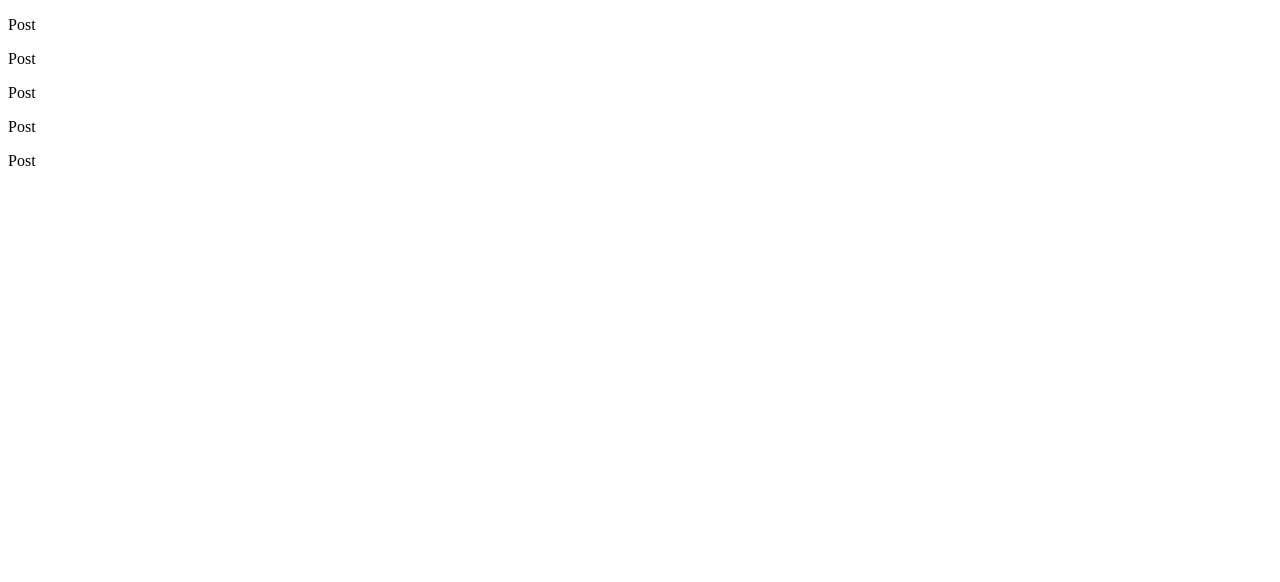
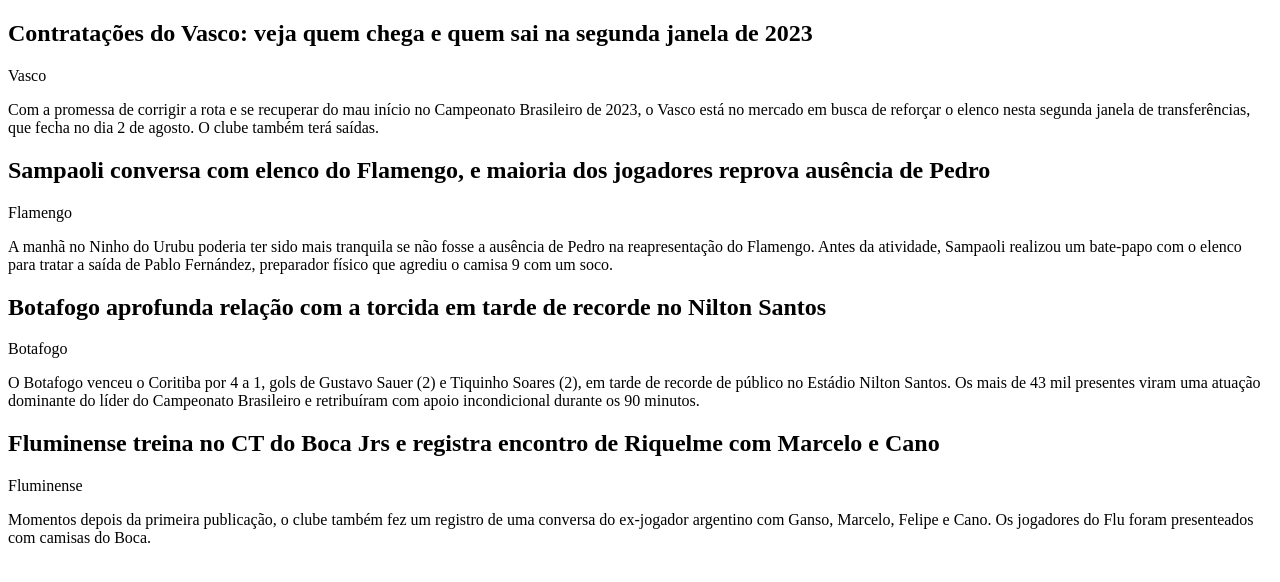
Before and after one commit to tnncodes/ignite-reactjs-01-fundamentos, a React (Vite) app: page / in a window 1280 px wide. Shown: the top 582 px of the page. Built offline with nearby package versions, Linux system fonts and the light colour scheme.

Commit message:
Propriedades

```diff
--- a/src/App.jsx
+++ b/src/App.jsx
@@ -3,11 +3,26 @@
 export function App() {
   return (
       <>
-        <Post />
-        <Post />
-        <Post />
-        <Post />
-        <Post />
+        <Post
+          team="Vasco"
+          title="Contratações do Vasco: veja quem chega e quem sai na segunda janela de 2023"
+          content="Com a promessa de corrigir a rota e se recuperar do mau início no Campeonato Brasileiro de 2023, o Vasco está no mercado em busca de reforçar o elenco nesta segunda janela de transferências, que fecha no dia 2 de agosto. O clube também terá saídas."
+        />
+        <Post
+          team="Flamengo"
+          title="Sampaoli conversa com elenco do Flamengo, e maioria dos jogadores reprova ausência de Pedro"
+          content="A manhã no Ninho do Urubu poderia ter sido mais tranquila se não fosse a ausência de Pedro na reapresentação do Flamengo. Antes da atividade, Sampaoli realizou um bate-papo com o elenco para tratar a saída de Pablo Fernández, preparador físico que agrediu o camisa 9 com um soco."
+        />
+        <Post
+          team="Botafogo"
+          title="Botafogo aprofunda relação com a torcida em tarde de recorde no Nilton Santos"
+          content="O Botafogo venceu o Coritiba por 4 a 1, gols de Gustavo Sauer (2) e Tiquinho Soares (2), em tarde de recorde de público no Estádio Nilton Santos. Os mais de 43 mil presentes viram uma atuação dominante do líder do Campeonato Brasileiro e retribuíram com apoio incondicional durante os 90 minutos."
+        />
+        <Post
+          team="Fluminense"
+          title="Fluminense treina no CT do Boca Jrs e registra encontro de Riquelme com Marcelo e Cano"
+          content="Momentos depois da primeira publicação, o clube também fez um registro de uma conversa do ex-jogador argentino com Ganso, Marcelo, Felipe e Cano. Os jogadores do Flu foram presenteados com camisas do Boca."
+        />
       </>
   )
 }
--- a/src/Post.jsx
+++ b/src/Post.jsx
@@ -1,3 +1,9 @@
-export function Post() {
-  return <p>Post</p>
+export function Post(props) {
+  return (
+    <article>
+      <h1>{props.title}</h1>
+      <span>{props.team}</span>
+      <p>{props.content}</p>
+    </article>
+  )
 }
```
Also changed, not shown: .eslintrc.cjs.
